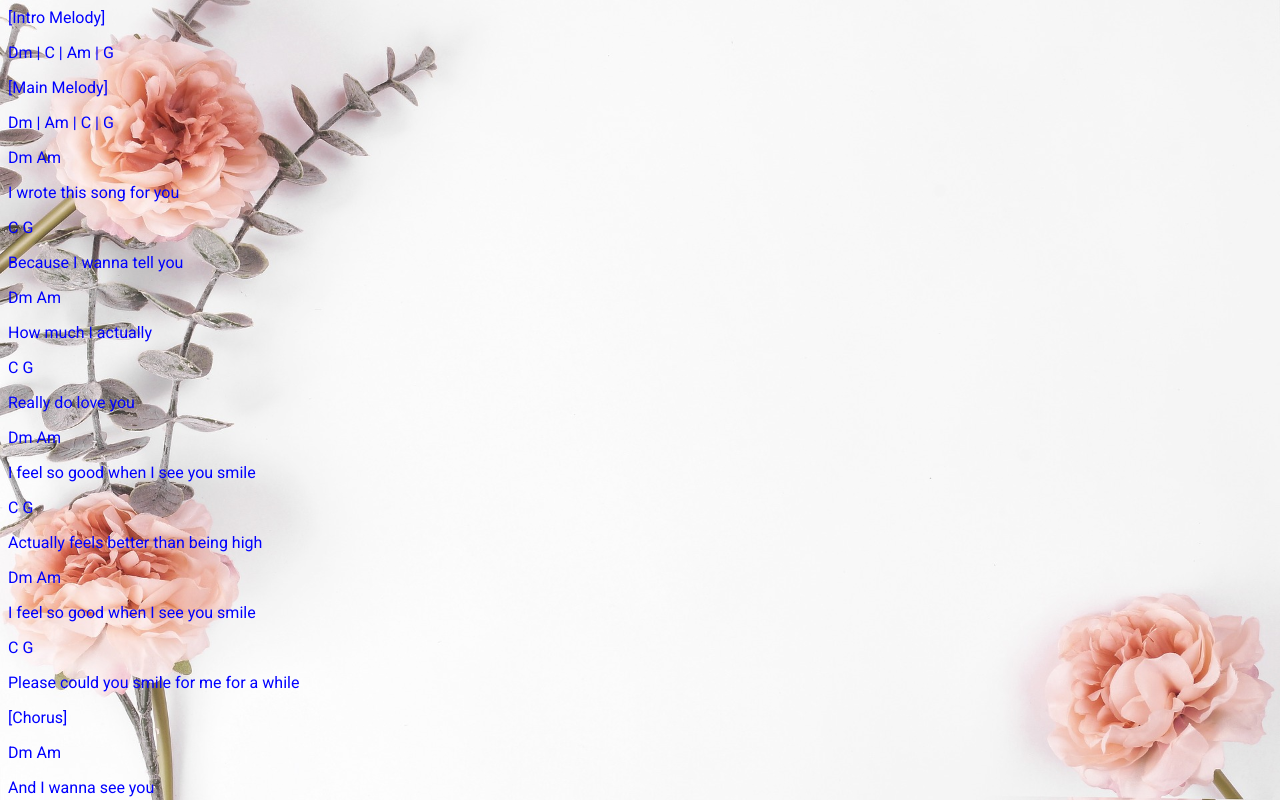
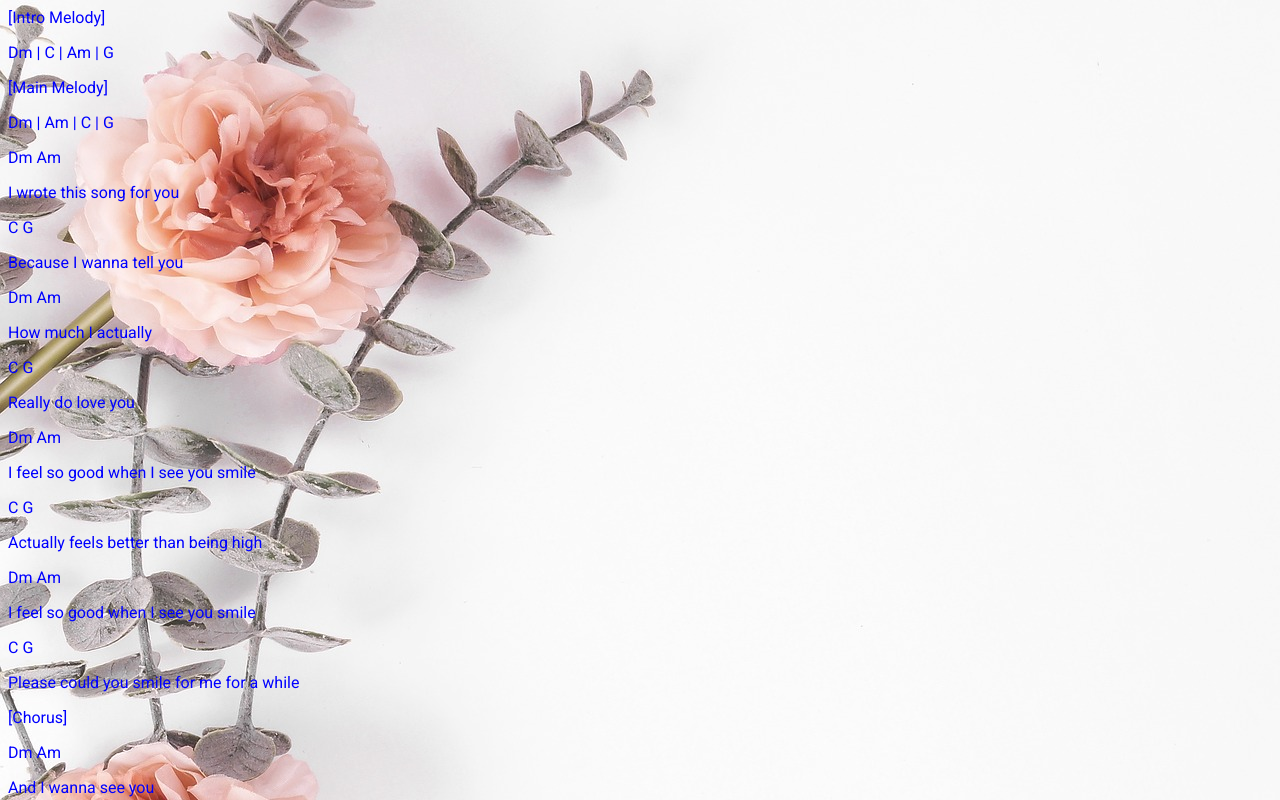
Before and after one commit to 0x108/0x108.github.io, a plain HTML site: page lyrics.html in a window 1280 px wide. Shown: the top 800 px of the page. Drawn offline with Linux system fonts and the light colour scheme.

Commit message:
Update lyrics.html

```diff
--- a/lyrics.html
+++ b/lyrics.html
@@ -6,28 +6,12 @@
 
   <style>
      body{
-          background-size: 100% 100%;
+     //     background-size: 100% 100%;
      }
     p{
       color:blue;
     }
 
-
-/* div {
-    position:relative;
-    height: 100%;
-    width:100%;
-}
-
-div img {
-    position:absolute;
-    top:0;
-    left:0;
-    right:0;
-    bottom:0;
-    margin:auto;
-}
-    */
   </style>
 </head>
 <body background="https://github.com/0x108/0x108.github.io/blob/master/flowers.jpg?raw=true">
```
